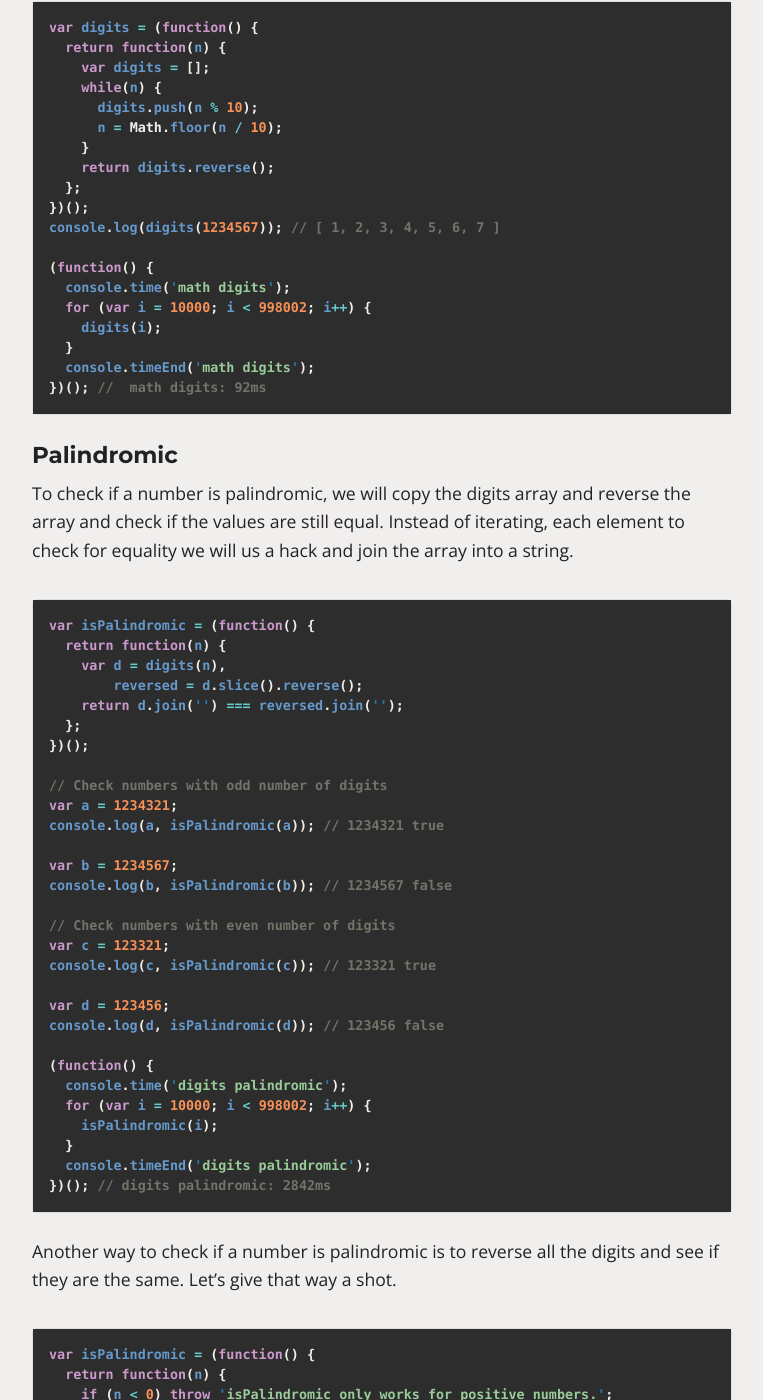
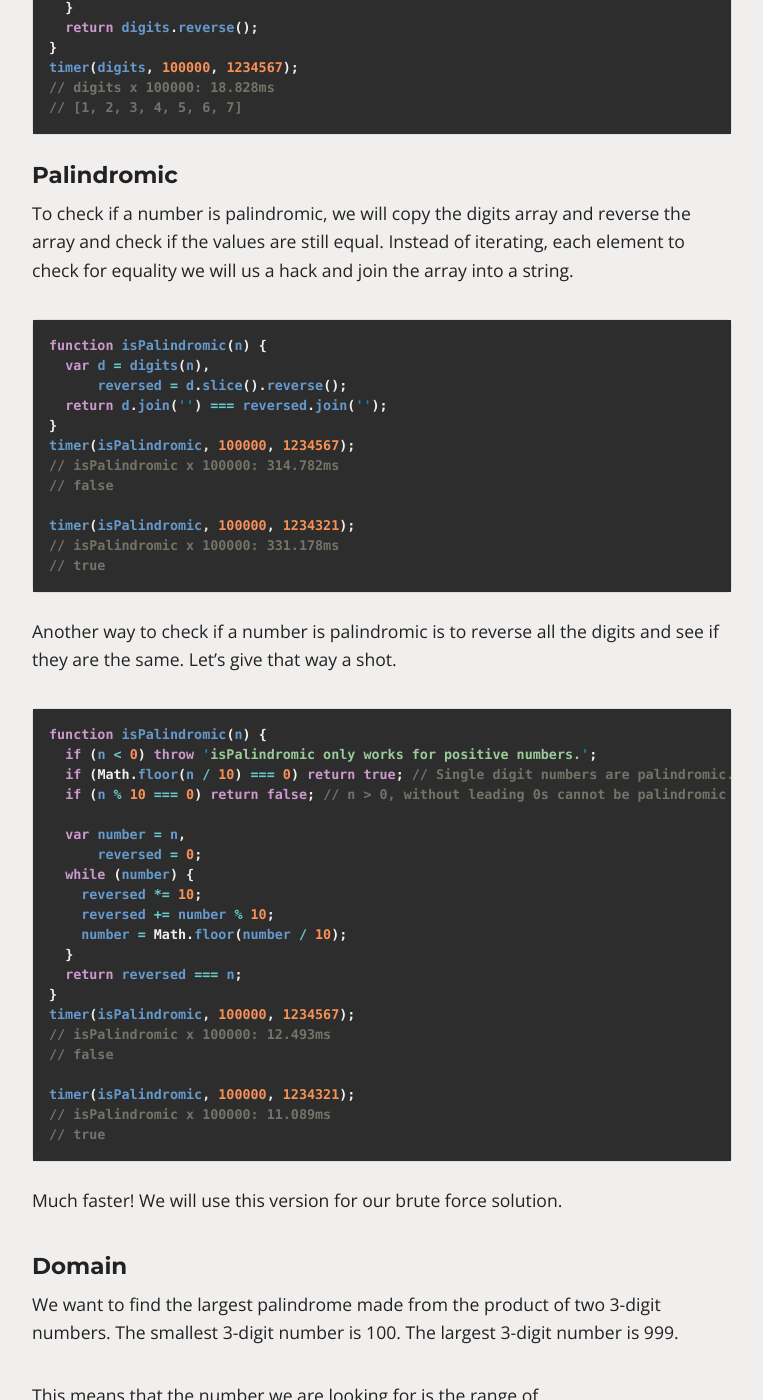
Before and after one commit to dting/dting.github.io, a Jekyll site: the page built from _euler/solved/004.md, in a window 1280 px wide and 1400 px high, scrolled down 1209 px. Shown: the whole window, without its empty margins (258-1021 px from the left). Built offline with Jekyll 4.4.1, drawn with Linux system fonts in a browser that asks for light colours; nearby versions of some CDN libraries; formulas are drawn with MathJax 3; some of the changed text lies outside the part shown.

Commit message:
Update Euler pages. Add helper functions.

```diff
--- a/_euler/solved/004.md
+++ b/_euler/solved/004.md
@@ -19,42 +19,28 @@ First let's us create a function that splits a number into digits. There are sev
 Converting to a string, splitting, and parsing back to int.
 
 {% highlight Javascript %}
-var digits = function(n) {
+function digits(n) {
   return (n + '').split('').map(Number);
-};
-console.log(digits(1234567)); // [ 1, 2, 3, 4, 5, 6, 7 ]
-
-(function() {
-  console.time('str digits');
-  for (var i = 10000; i < 998002; i++) {
-    digits(i);
-  }
-  console.timeEnd('str digits');
-})(); // str digits: 903ms
+}
+timer(digits, 100000, 1234567);
+// digits x 100000: 108.805ms
+// [1, 2, 3, 4, 5, 6, 7]
 {% endhighlight %}
 
 Using mod and division to lop off the 1's digit.
 
 {% highlight Javascript %}
-var digits = (function() {
-  return function(n) {
-    var digits = [];
-    while(n) {
-      digits.push(n % 10);
-      n = Math.floor(n / 10);
-    }
-    return digits.reverse();
-  };
-})();
-console.log(digits(1234567)); // [ 1, 2, 3, 4, 5, 6, 7 ]
-
-(function() {
-  console.time('math digits');
-  for (var i = 10000; i < 998002; i++) {
-    digits(i);
+function digits(n) {
+  var digits = [];
+  while(n) {
+    digits.push(n % 10);
+    n = Math.floor(n / 10);
   }
-  console.timeEnd('math digits');
-})(); //  math digits: 92ms
+  return digits.reverse();
+}
+timer(digits, 100000, 1234567);
+// digits x 100000: 18.828ms
+// [1, 2, 3, 4, 5, 6, 7]
 {% endhighlight %}
 
 
@@ -63,78 +49,44 @@ console.log(digits(1234567)); // [ 1, 2, 3, 4, 5, 6, 7 ]
 To check if a number is palindromic, we will copy the digits array and reverse the array and check if the values are still equal. Instead of iterating, each element to check for equality we will us a hack and join the array into a string.
 
 {% highlight Javascript %}
-var isPalindromic = (function() {
-  return function(n) {
-    var d = digits(n),
-        reversed = d.slice().reverse();
-    return d.join('') === reversed.join('');
-  };
-})();
+function isPalindromic(n) {
+  var d = digits(n),
+      reversed = d.slice().reverse();
+  return d.join('') === reversed.join('');
+}
+timer(isPalindromic, 100000, 1234567);
+// isPalindromic x 100000: 314.782ms
+// false
 
-// Check numbers with odd number of digits
-var a = 1234321;
-console.log(a, isPalindromic(a)); // 1234321 true
-
-var b = 1234567;
-console.log(b, isPalindromic(b)); // 1234567 false
-
-// Check numbers with even number of digits
-var c = 123321;
-console.log(c, isPalindromic(c)); // 123321 true
-
-var d = 123456;
-console.log(d, isPalindromic(d)); // 123456 false
-
-(function() {
-  console.time('digits palindromic');
-  for (var i = 10000; i < 998002; i++) {
-    isPalindromic(i);
-  }
-  console.timeEnd('digits palindromic');
-})(); // digits palindromic: 2842ms
+timer(isPalindromic, 100000, 1234321);
+// isPalindromic x 100000: 331.178ms
+// true
 {% endhighlight %}
 
 Another way to check if a number is palindromic is to reverse all the digits and see if they are the same. Let's give that way a shot.
 
 {% highlight Javascript %}
-var isPalindromic = (function() {
-  return function(n) {
-    if (n < 0) throw 'isPalindromic only works for positive numbers.';
-    if (Math.floor(n / 10) === 0) return true; // Single digit numbers are palindromic.
-    if (n % 10 === 0) return false; // n > 0, without leading 0s cannot be palindromic if ending in 0.
+function isPalindromic(n) {
+  if (n < 0) throw 'isPalindromic only works for positive numbers.';
+  if (Math.floor(n / 10) === 0) return true; // Single digit numbers are palindromic.
+  if (n % 10 === 0) return false; // n > 0, without leading 0s cannot be palindromic if ending in 0.
 
-    var number = n,
-        reversed = 0;
-    while (number) {
-      reversed *= 10;
-      reversed += number % 10;
-      number = Math.floor(number / 10);
-    }
-    return reversed === n;
-  };
-})();
+  var number = n,
+      reversed = 0;
+  while (number) {
+    reversed *= 10;
+    reversed += number % 10;
+    number = Math.floor(number / 10);
+  }
+  return reversed === n;
+}
+timer(isPalindromic, 100000, 1234567);
+// isPalindromic x 100000: 12.493ms
+// false
 
-// Check numbers with odd number of digits
-var a = 1234321;
-console.log(a, isPalindromic(a)); // 1234321 true
-
-var b = 1234567;
-console.log(b, isPalindromic(b)); // 1234567 false
-
-// Check numbers with even number of digits
-var c = 123321;
-console.log(c, isPalindromic(c)); // 123321 true
-
-var d = 123456;
-console.log(d, isPalindromic(d)); // 123456 false
-
-(function() {
-  console.time('math palindromic');
-  for (var i = 10000; i < 998002; i++) {
-    isPalindromic(i);
-  }
-  console.timeEnd('math palindromic');
-})(); // math palindromic: 43ms
+timer(isPalindromic, 100000, 1234321);
+// isPalindromic x 100000: 11.089ms
+// true
 {% endhighlight %}
 
 Much faster! We will use this version for our brute force solution.
@@ -152,8 +104,7 @@ Instead of having two nested for loops going from min to max, the inner loop can
 #### Brute Force
 
 {% highlight Javascript %}
-var euler = (function(isPalindromic) {
-  console.time('answer time');
+function euler4() {
   var min = 100,
       max = 999,
       answer = 0;
@@ -166,9 +117,9 @@ var euler = (function(isPalindromic) {
       }
     }
   }
-  console.timeEnd('answer time');
   return answer;
-})(isPalindromic); // answer time: 3ms
-
-console.log(euler); // 906609
+}
+timer(euler4);
+// euler4 x 1: 3.493ms
+// 906609
 {% endhighlight %}
```
Also changed, not shown: _euler/solved/001.md (+15 -12 lines), _euler/solved/002.md (+14 -9 lines), _euler/solved/003.md (+23 -44 lines), _euler/solved/005.md (+96 -50 lines), _euler/utils.html (added, +18 -0 lines), euler.md (+21 -1 lines).
